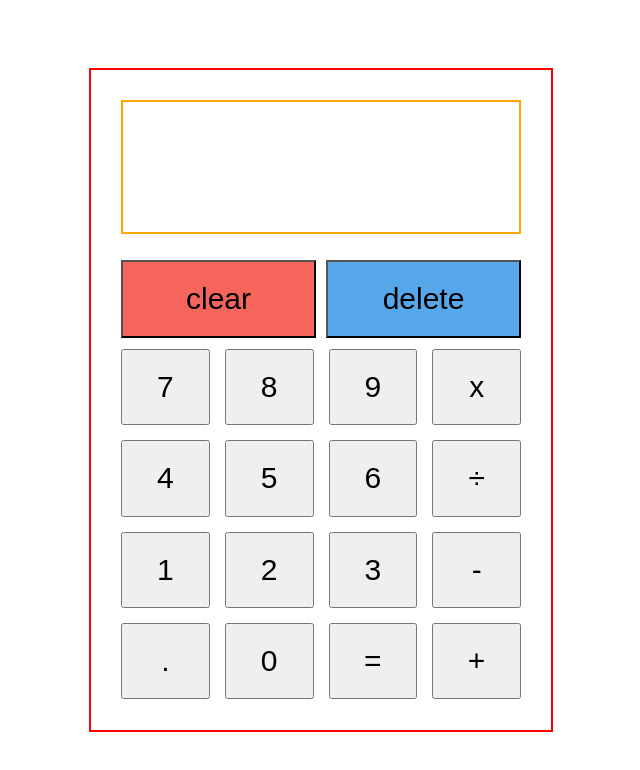
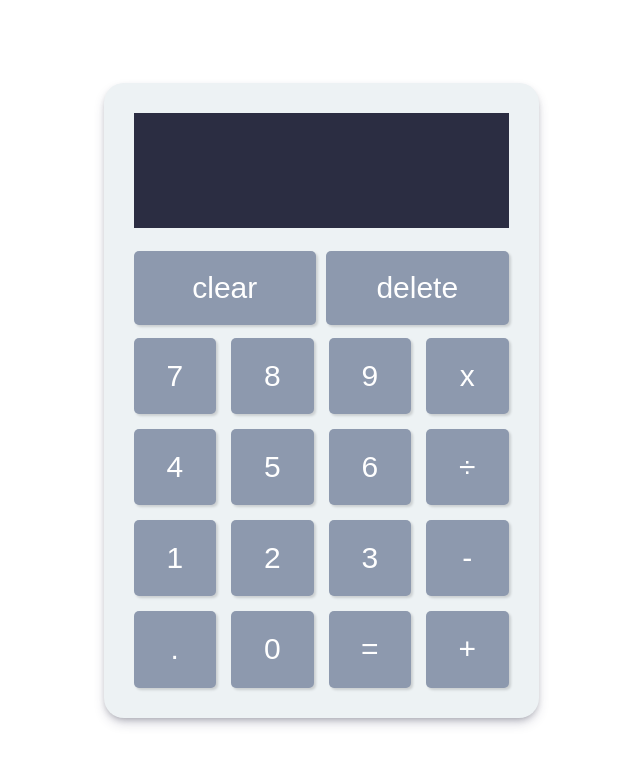
Before and after one commit to nihatran/calculator, a plain HTML site: page index.html in a window 1280 px wide. Shown: the whole page, without its empty margins (319-959 px from the left). Drawn offline with Linux system fonts and the light colour scheme.

Commit message:
Improve calculator design

```diff
--- a/index.html
+++ b/index.html
@@ -10,7 +10,7 @@
         <div class="calculator">
             <div class="screen">
             </div>
-            <div class="clear-delete">
+            <div class="clear-delete-buttons">
                 <button id="clear">clear</button>
                 <button id="delete">delete</button>
             </div>
--- a/style.css
+++ b/style.css
@@ -11,42 +11,46 @@ body {
     display: flex;
     flex-direction: column;
     padding: 30px;
-    width: 400px;
-    height: 600px;
-
-    border: 2px solid red;
+    width: 375px;
+    height: 575px;
+    border-radius: 20px;
+    background-color: #EDF2F4;
+    box-shadow: rgba(50, 50, 93, 0.25) 0px 6px 12px -2px, rgba(0, 0, 0, 0.3) 0px 3px 7px -3px;
 }
 
 .screen {
     height: 130px;
     margin-bottom: 15px;
-
-    border: 2px solid orange;
+    background-color: #2B2D42;
 }
 
-.clear-delete {
+.clear-delete-buttons {
     display: flex;
     justify-content: center;
     align-items: center;
     gap: 10px;
-    width: 400px;
+    width: 375px;
     height: 100px;
+    margin-bottom: 5px;
 }
 
 #clear, #delete {
     width: 200px;
     padding: 20px;
+    border: none;
+    border-radius: 5px;
     font-size: 30px;
     margin: 0;
+    box-shadow: rgba(0, 0, 0, 0.15) 1.95px 1.95px 2.6px;
+    cursor: pointer;
+    color: #FFF;
+    background-color: #8D99AE;
 }
 
-#clear {
-    background-color: rgb(245, 101, 91);
+#clear:hover, #delete:hover {
+    background-color: #c4868d;
 }
 
-#delete {
-    background-color: rgb(86, 168, 235);
-}
 
 .number-buttons {
     display: flex;
@@ -65,5 +69,15 @@ body {
 
 .btn {
     width: 100px;
+    border: none;
+    border-radius: 5px;
     font-size: 30px;
+    box-shadow: rgba(0, 0, 0, 0.15) 1.95px 1.95px 2.6px;
+    cursor: pointer;
+    color: #FFF;
+    background-color: #8D99AE;
 }
+
+.btn:hover {
+    background-color: #7e9fbe
+}
```
